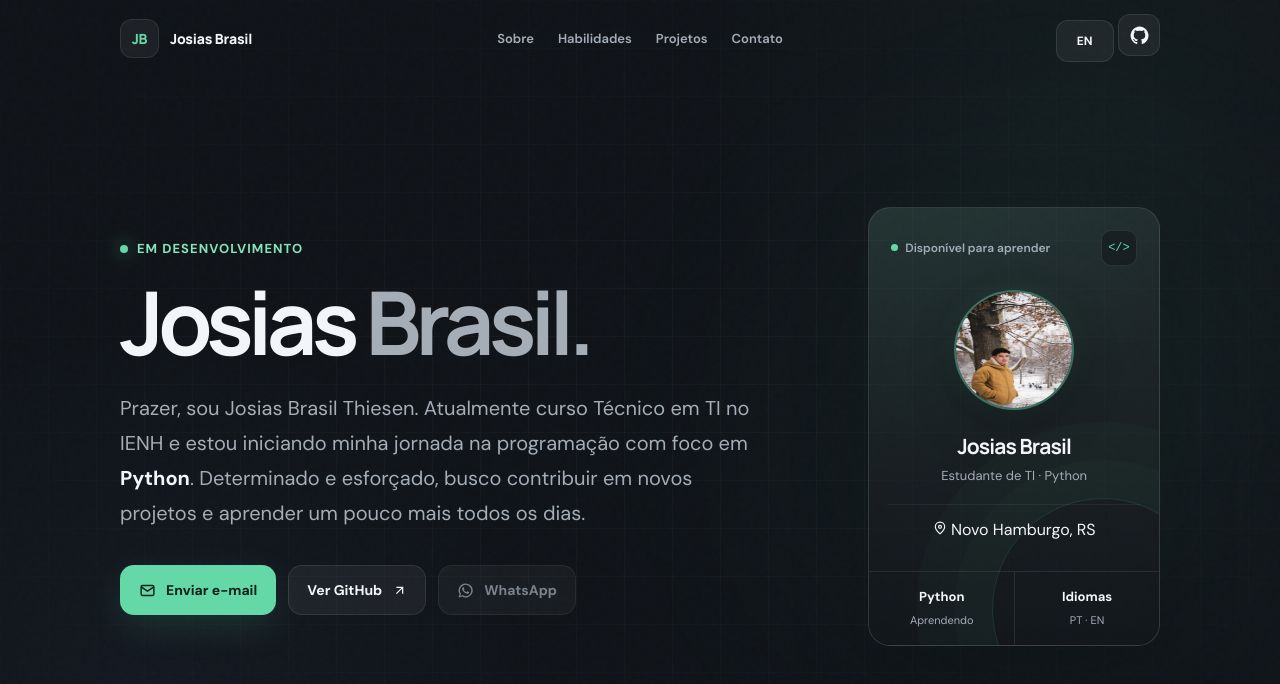
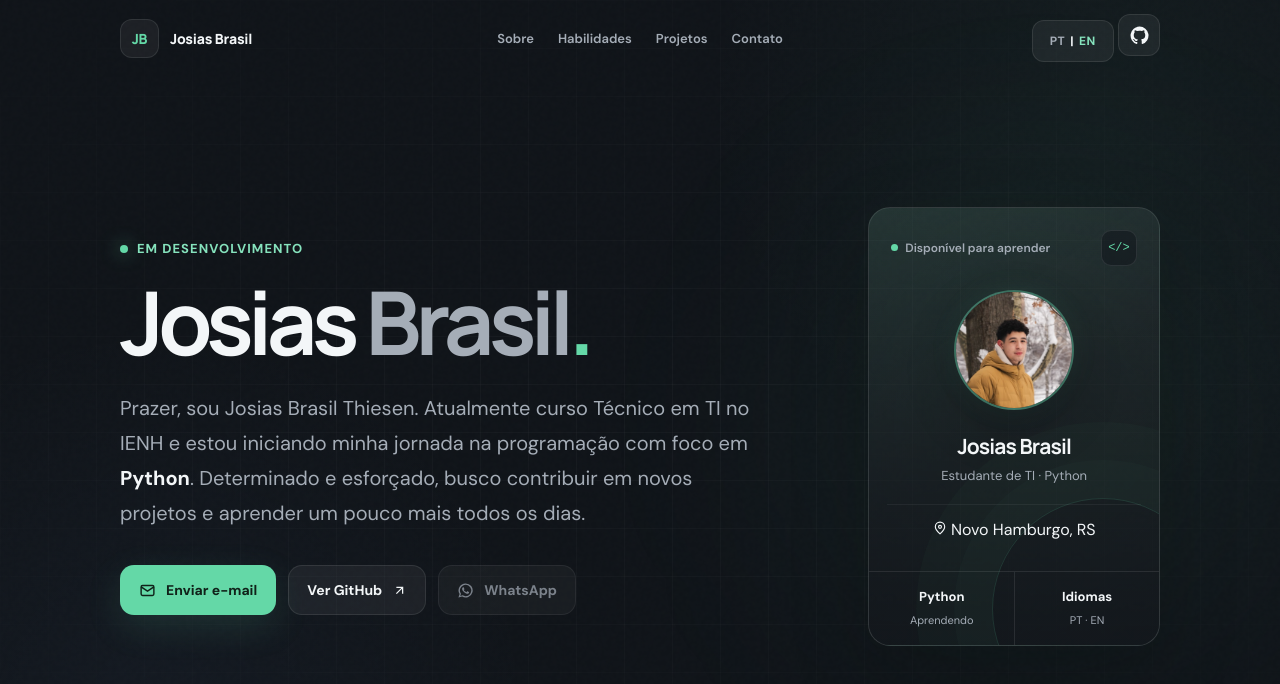
Before and after one commit to josiaszbr/josiaszbr.github.io, a plain HTML site: page index.html in a window 1280 px wide. Drawn offline with Linux system fonts and the light colour scheme.

Commit message:
ft de perfil
ajeitei a ft de perfil, enquadrei ela no meu rosto

```diff
--- a/index.html
+++ b/index.html
@@ -140,11 +140,24 @@
     }
 
     .lang-button {
-      min-width: 58px;
-      padding-inline: 12px;
+      display: inline-flex;
+      align-items: center;
+      justify-content: center;
+      gap: 5px;
+      min-width: 82px;
+      padding-inline: 10px;
       font-family: inherit;
       font-size: 12px;
       font-weight: 700;
+      letter-spacing: 0.04em;
+    }
+
+    .lang-button .language-active {
+      color: var(--accent-strong);
+    }
+
+    .lang-button .language-muted {
+      color: var(--muted);
     }
 
     .icon-button:hover, .lang-button:hover {
@@ -214,7 +227,9 @@
 
     h1 span { color: var(--muted); }
 
-    h1 span .title-dot { color: var(--accent); }
+    h1 .title-dot {
+      color: var(--accent);
+    }
 
     .intro {
       max-width: 650px;
@@ -342,6 +357,8 @@
       box-shadow:
         0 18px 50px rgba(0, 0, 0, 0.22),
         0 0 28px rgba(100, 216, 167, 0.08);
+      object-fit: cover;
+      object-position: center 28%;
     }
 
     .status {
@@ -372,27 +389,6 @@
       background: rgba(16, 20, 25, 0.48);
       font-family: monospace;
       font-size: 12px;
-    }
-
-    .avatar {
-      display: grid;
-      width: 120px;
-      height: 120px;
-      place-items: center;
-      margin: 24px auto 22px;
-      border: 2px solid rgba(100, 216, 167, 0.42);
-      border-radius: 50%;
-      background:
-        radial-gradient(circle at 35% 28%, rgba(255, 255, 255, 0.12), transparent 20%),
-        linear-gradient(145deg, #273039, #191e24);
-      color: var(--accent);
-      font-family: "Manrope", sans-serif;
-      font-size: 42px;
-      font-weight: 800;
-      letter-spacing: -0.06em;
-      box-shadow:
-        0 18px 50px rgba(0, 0, 0, 0.22),
-        0 0 28px rgba(100, 216, 167, 0.08);
     }
 
     .card-info {
@@ -459,6 +455,8 @@
 
     @media (max-width: 820px) {
       .shell { width: min(100% - 32px, 680px); }
+      header { grid-template-columns: 1fr auto; }
+      .main-nav { display: none; }
       main { align-items: start; }
       .hero { grid-template-columns: 1fr; }
       .profile-card { min-height: 360px; }
@@ -506,7 +504,7 @@
       </nav>
 
       <div class="header-actions">
-        <button class="lang-button" id="langToggle" type="button" aria-label="Change language">EN</button>
+        <button class="lang-button" id="langToggle" type="button" aria-label="Change language"><span class="language-muted">PT</span> | <span class="language-active">EN</span></button>
         <a class="icon-button" href="https://github.com/josiaszbr" target="_blank" rel="noreferrer" aria-label="GitHub">
           <svg width="19" height="19" viewBox="0 0 24 24" fill="currentColor" aria-hidden="true"><path d="M12 .7A11.3 11.3 0 0 0 8.43 22.72c.57.1.78-.24.78-.54v-2.07c-3.17.69-3.84-1.35-3.84-1.35-.52-1.31-1.27-1.66-1.27-1.66-1.03-.71.08-.69.08-.69 1.14.08 1.74 1.17 1.74 1.17 1.02 1.74 2.66 1.24 3.31.95.1-.74.4-1.24.72-1.53-2.53-.29-5.19-1.27-5.19-5.64 0-1.25.44-2.27 1.17-3.07-.12-.29-.51-1.45.11-3.02 0 0 .96-.31 3.12 1.17A10.8 10.8 0 0 1 12 6.07c.97 0 1.93.13 2.84.39 2.16-1.48 3.11-1.17 3.11-1.17.63 1.57.24 2.73.12 3.02.73.8 1.17 1.82 1.17 3.07 0 4.39-2.67 5.35-5.21 5.63.41.36.77 1.06.77 2.13v3.06c0 .3.21.65.79.54A11.3 11.3 0 0 0 12 .7Z"/></svg>
         </a>
@@ -517,7 +515,7 @@
       <section class="hero" aria-label="Apresentação">
         <div class="hero-copy reveal">
           <div class="eyebrow"><span class="eyebrow-dot"></span><span data-i18n="eyebrow">Em desenvolvimento</span></div>
-          <h1>Josias <span>Brasil.</span></h1>
+          <h1>Josias <span>Brasil<span class="title-dot">.</span></span></h1>
           <p class="intro" data-i18n="intro">
             Prazer, sou Josias Brasil Thiesen. Atualmente curso Técnico em TI no IENH e estou iniciando minha jornada na programação com foco em <span class="python-highlight">Python</span>. Determinado e esforçado, busco contribuir em novos projetos e aprender um pouco mais todos os dias.
           </p>
@@ -544,7 +542,7 @@
             <span class="code-badge">&lt;/&gt;</span>
           </div>
 
-          <img class="avatar" src="perfil.jpeg" alt="Foto de perfil de Josias Brasil">
+          <img class="avatar" src="perfil.jpg" alt="Foto de perfil de Josias Brasil">
 
           <div class="card-info">
             <h2>Josias Brasil</h2>
@@ -580,7 +578,11 @@
         available: "Disponível para aprender",
         role: "Estudante de TI · Python",
         learning: "Aprendendo",
-        langLabel: "Change language"
+        langLabel: "Change language",
+        about: "Sobre",
+        skills: "Habilidades",
+        projects: "Projetos",
+        contact: "Contato"
       },
       en: {
         eyebrow: "In development",
@@ -590,7 +592,11 @@
         available: "Open to learning",
         role: "IT Student · Python",
         learning: "Learning",
-        langLabel: "Mudar idioma"
+        langLabel: "Mudar idioma",
+        about: "About",
+        skills: "Skills",
+        projects: "Projects",
+        contact: "Contact",
       }
     };
 
@@ -607,7 +613,10 @@
         if (copy[key]) element.innerHTML = copy[key];
       });
 
-      languageButton.textContent = currentLanguage === "pt-BR" ? "EN" : "PT";
+      languageButton.innerHTML = currentLanguage === "pt-BR"
+        ? '<span class="language-active">PT</span> | <span class="language-muted">EN</span>'
+        : '<span class="language-muted">PT</span> | <span class="language-active">EN</span>';
+
       languageButton.setAttribute("aria-label", copy.langLabel);
     });
 
```
Also changed, not shown: perfil.jpeg (deleted), perfil.jpg (added).
